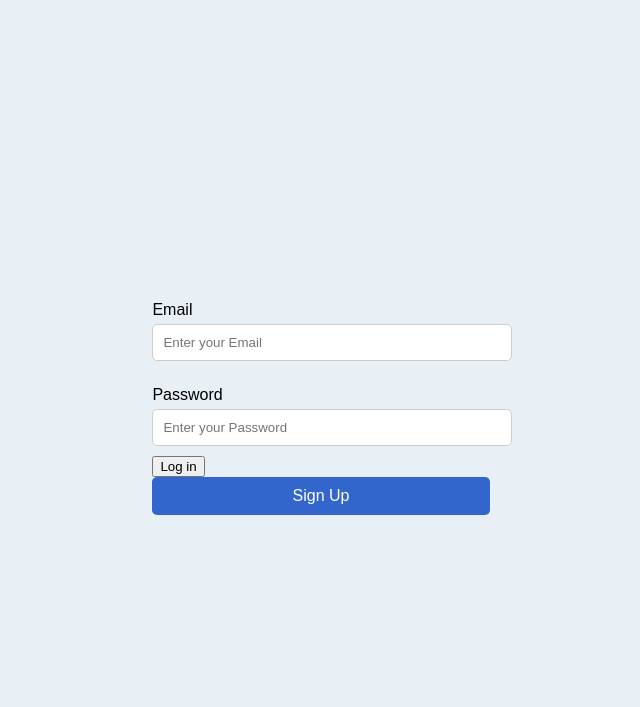
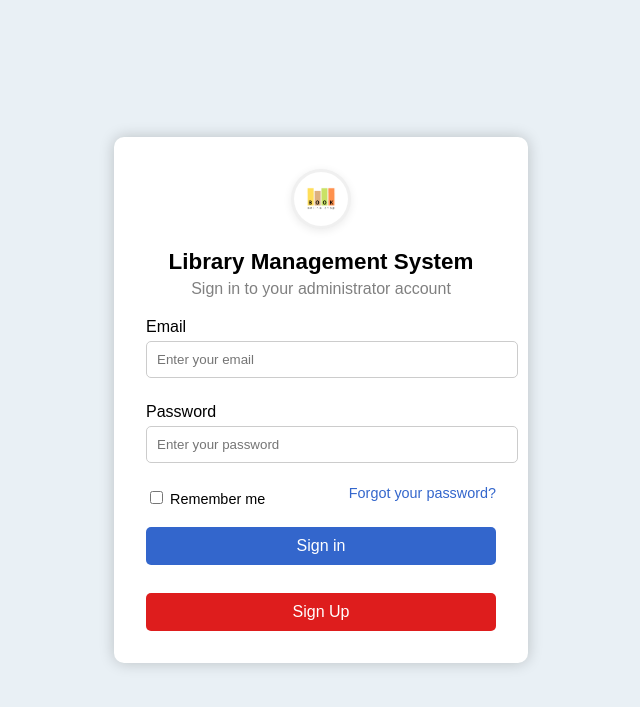
Before and after one commit to Anassessalmany100/Project_php, a PHP site: page /login.php in a window 1280 px wide. Shown: the top 707 px of the page, without its empty margins (319-959 px from the left). Run offline with PHP 8.4, Linux system fonts and the light colour scheme.

Commit message:
Signup page and style improvements

```diff
--- a/login.php
+++ b/login.php
@@ -10,17 +10,26 @@
 </head>
 
 <body>
-  <div id="login">
-    <form action="" method="post">
-      <label for="email">Email</label>
-      <input type="email" id="email" name="email" placeholder="Enter your Email" >
-
-      <label for="password">Password</label>
-      <input type="password" id="password" name="password" placeholder="Enter your Password" >
-
-      <input type="submit" value="Log in">
-      <button name="signup" >Sign Up</button>
-    </form>
+  <div class="login-container">
+    <div class="login-box">
+      <div class="logo"><img src="img/img_logo/1.png" alt=""></div>
+      <h2>Library Management System</h2>
+      <p>Sign in to your administrator account</p>
+      <form method="post">
+        <label>Email</label>
+        <input type="email" name="email" placeholder="Enter your email" required />
+        <label>Password</label>
+        <input type="password" name="password" placeholder="Enter your password" required />
+        <div class="options">
+          <label><input type="checkbox" /> Remember me</label>
+          <a href="#">Forgot your password?</a>
+        </div>
+        <button type="submit" name="login">Sign in</button><br><br>
+      </form>
+      <form method="post" style="margin-top:10px;">
+        <button name="signup" id="SignUp">Sign Up</button>
+      </form>
+    </div>
   </div>
 </body>
 
@@ -55,5 +64,4 @@ if ($user && $password===$user['password']){
 }else if(isset($_POST["login"])&& !($user && $password===$user['password'])){
   echo "<script>alert('user not found')</script>";
 }
-
 ?>
```
Also changed, not shown: sql.sql (renamed from sql.txt).
